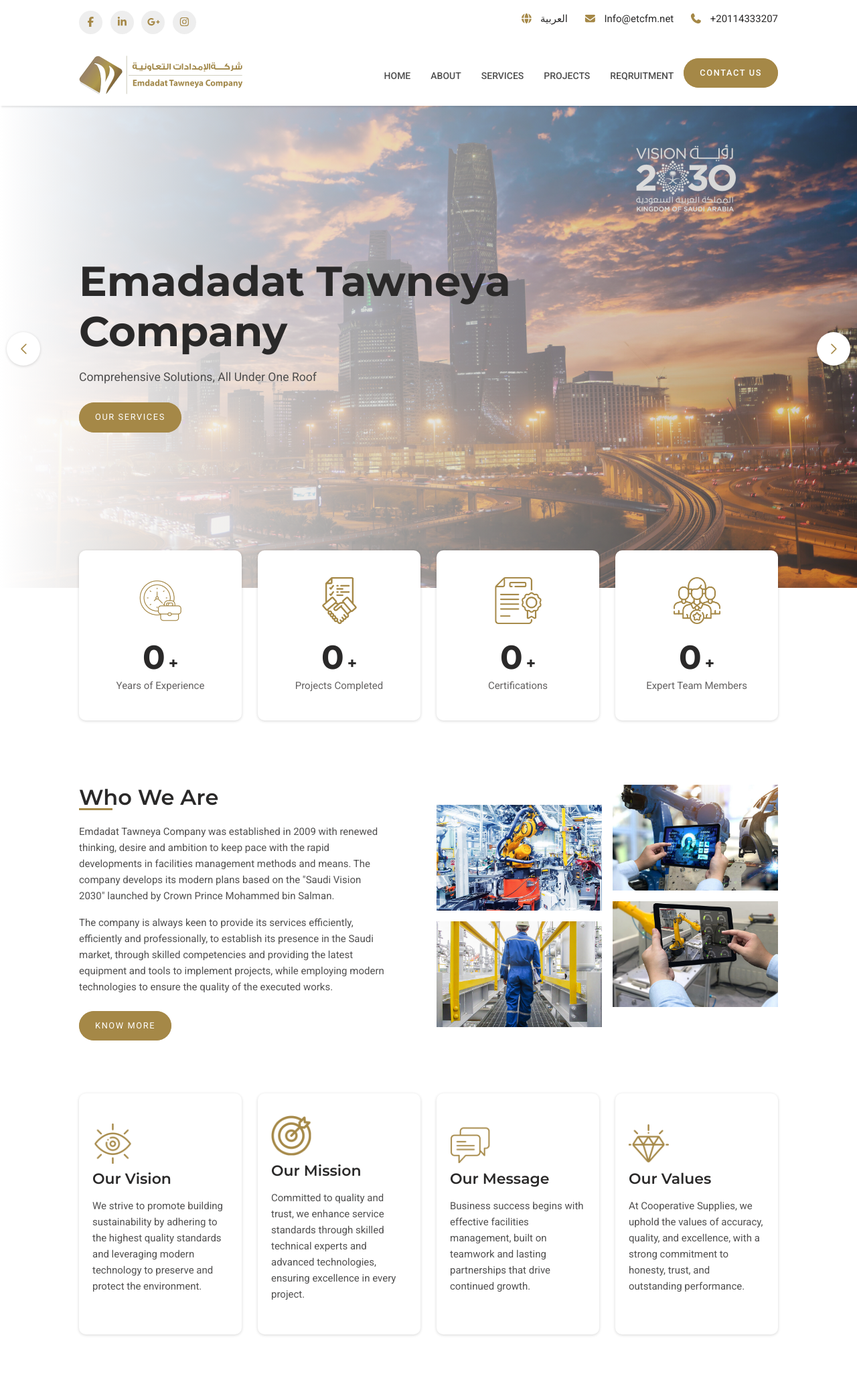
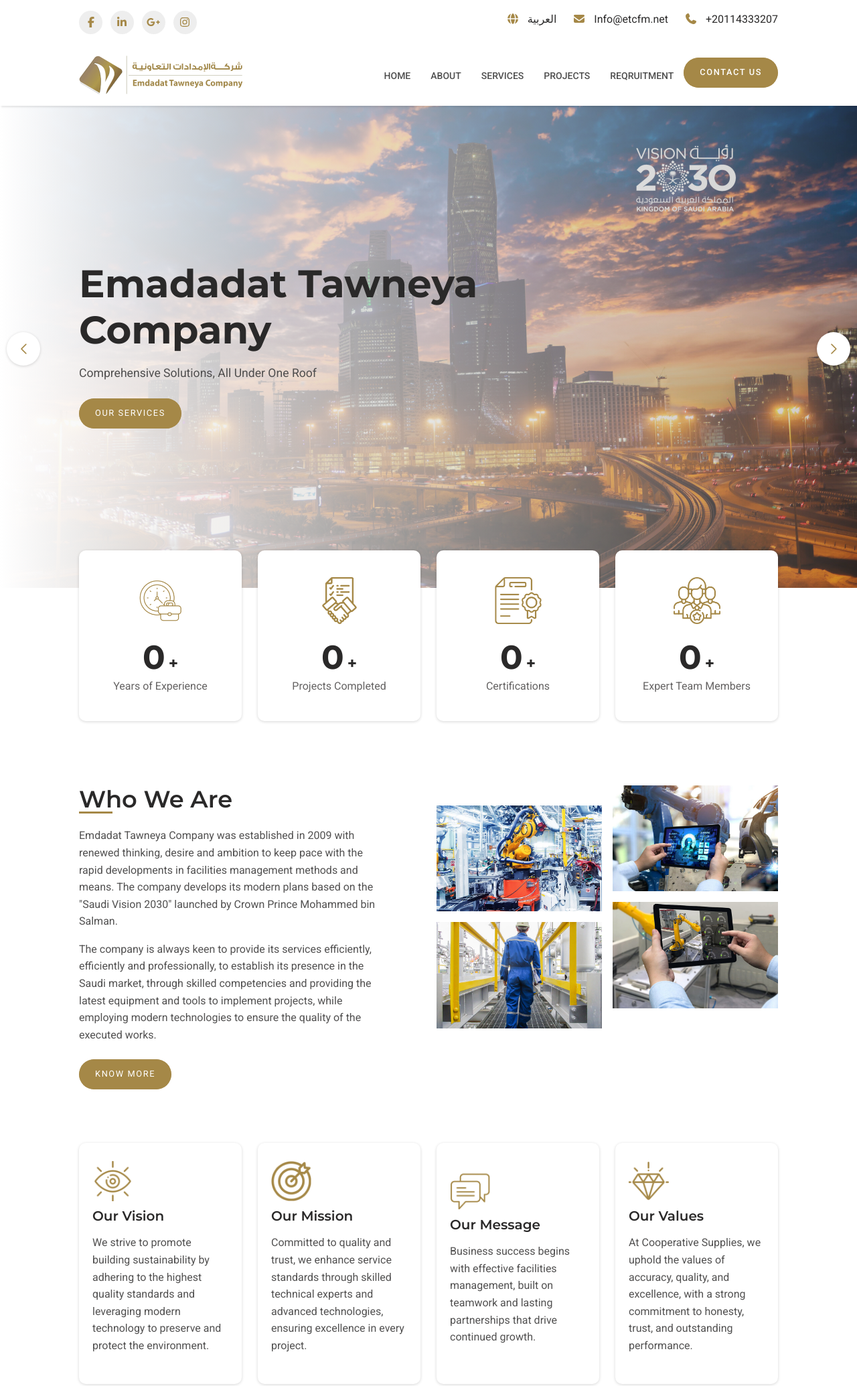
Before and after one commit to hassan19071/emdadat_company, a plain HTML site: page index.html in a window 1280 px wide. Shown: the top 2070 px of the page at 67% size. Drawn offline with nearby package versions, Linux system fonts and the light colour scheme.

Commit message:
some edits

```diff
--- a/css/sass/_about.scss
+++ b/css/sass/_about.scss
@@ -29,7 +29,7 @@
     .text {
       h3 {
         font-weight: 600;
-        font-size: 22px;
+        font-size: 20px;
         margin-top: 10px;
         margin-bottom: 15px;
       }
--- a/css/sass/_footer.scss
+++ b/css/sass/_footer.scss
@@ -1,7 +1,6 @@
 @use "./vars" as *;
 
 footer {
-  background-image: url(../../images/footer-bg.jpg);
   background-size: cover;
   .company-details {
     .logo {
--- a/css/sass/_global.scss
+++ b/css/sass/_global.scss
@@ -3,7 +3,10 @@
   font-family: $bodyFontFamily;
   line-height: 1.6;
   overflow-x: hidden;
-  font-size: 15px;
+  font-size: 16px;
+  @media (max-width:767px) {
+    font-size: 15px;
+  }
   &.no-scroll {
     overflow-y: hidden;
   }
--- a/css/sass/_header.scss
+++ b/css/sass/_header.scss
@@ -202,7 +202,7 @@
         z-index: 2;
         padding: 2rem;
         h1 {
-          font-size: calc(2.3rem + 2vw);
+          font-size: calc(2rem + 2vw);
           font-family: "Montserrat", sans-serif;
           margin-bottom: 1rem;
           color: #2a2929;
--- a/css/sass/_services.scss
+++ b/css/sass/_services.scss
@@ -15,7 +15,7 @@
   }
   .service-description {
     h3 {
-      font-size: 30px;
+      font-size: 25px;
       font-weight: 600;
       margin-bottom: 20px;
     }
--- a/css/sass/_vars.scss
+++ b/css/sass/_vars.scss
@@ -49,7 +49,7 @@
 }
 
 @mixin headTitleStyling {
-  font-size: 2rem;
+  font-size: calc(1.4rem + 1vw);
   font-weight: 600;
   width: fit-content;
   position: relative;
--- a/index.html
+++ b/index.html
@@ -63,7 +63,7 @@
             ></a>
             <a href="#"><i class="fa-brands fa-instagram"></i></a>
           </div>
-          <div class="contact-methods d-flex">
+          <div class="contact-methods d-flex text-center">
             <div class="language">
               <i class="fa-solid fa-globe"></i>
               <a href="#" class="ms-2">العربية</a>
@@ -702,7 +702,7 @@
     <!---------------------------------------------- end clients  section ---------------------------------------------------->
 
     <!---------------------------------------------- start footer  section ---------------------------------------------------->
-    <footer class="mt-5 pt-5">
+    <footer class="mt-5 pt-5" style="background-image: url(./images/footer-bg.jpg);">
       <div class="container px-lg-5">
         <div class="row py-4">
           <div class="col-lg-4 col-md-6">
```
Also changed, not shown: css/style.css, 1 other file.
